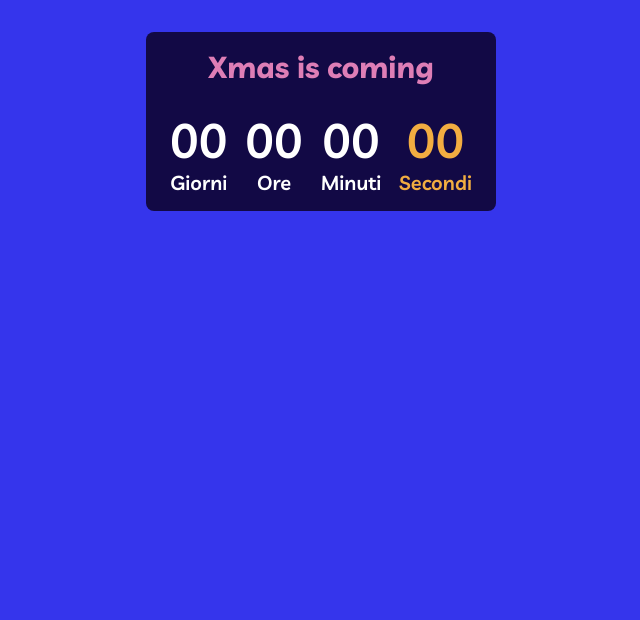
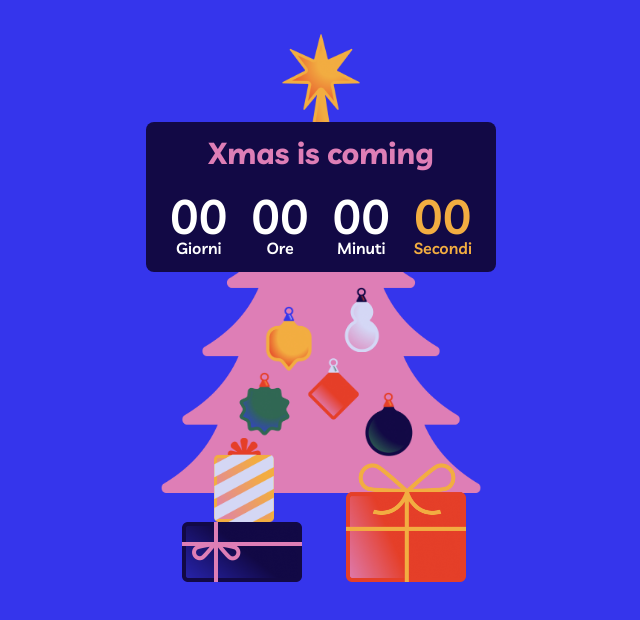
Before and after one commit to FeloMatta/Xmas-counter, a plain HTML site: page index.html in a window 1280 px wide. Shown: the whole page, without its empty margins (319-959 px from the left). Drawn offline with Linux system fonts and the light colour scheme.

Commit message:
Aggiunto albero, regali e palline

```diff
--- a/index.html
+++ b/index.html
@@ -35,7 +35,21 @@
                         </div>
                     </div>
                 </div>
+                <!-- Albero -->
+                <img src="images/tree.png" alt="albero">
+                <!-- Regali -->
+                <img class="gift gift_1" src="images/gift_1.png" alt="regalo 1">
+                <img class="gift gift_2" src="images/gift_2.png" alt="regalo 2">
+                <img class="gift gift_3" src="images/gift_3.png" alt="regalo 3">
+                <!-- Palline -->
+                <img class="ball ball_1" src="images/ball_1.png" alt="palla 1">
+                <img class="ball ball_2 bumb" src="images/ball_2.png" alt="palla 2">
+                <img class="ball ball_3 bump" src="images/ball_3.png" alt="palla 3">
+                <img class="ball ball_4 jingle" src="images/ball_4.png" alt="palla 4">
+                <img class="ball ball_5 jingle" src="images/ball_5.png" alt="palla 5">
             </div>
         </div>
+
+        <script src="main.js"></script>
     </body>
 </html>
--- a/style.css
+++ b/style.css
@@ -1,51 +1,111 @@
-*{
+/* CSS Reset */
+* {
+    box-sizing: border-box;
+    margin: 0;
     padding: 0;
-    margin: 0;
-    box-sizing: border-box;
 }
 
-html{
-    background-color: #3535ec;
-    font-family: 'Livvic', sans-serif;
+img {
+    max-width: 100%;
 }
 
-.container{
+html {
+    background-color: #3535EC;
+    font-family: 'Livvic', sans-serif;
+    line-height: 1;
+}
+
+.container {
     width: 350px;
     margin: 32px auto 0 auto;
 }
 
-.panel{
+.xmas-stage {
+    position: relative;
+    height: 600px;
+}
+
+.panel {
     background-color: #120945;
     padding: 16px 24px;
     border-radius: 8px;
+
+    position: absolute;
+    top: 90px;
+    width: 100%;
 }
 
-h1{
+h1 {
     text-align: center;
-    color: #de7eb6;
+    color: #DE7EB6;
     margin-bottom: 24px;
     font-size: 30px;
 }
 
-.counter{
+.counter {
     display: flex;
     justify-content: space-between;
 }
 
-.counter-block{
+.counter-block {
     color: #ffffff;
     text-align: center;
     font-weight: 600;
 }
-
-.counter-block:last-child{
-    color: #f2ad41;
+.counter-block:last-child {
+    color: #F2AD41;
+}
+.counter-block-number {
+    font-size: 48px;
+}
+.counter-block-label {
+    font-size: 20px;
 }
 
-.counter-block-number{
-    font-size: 48px;
+/* Regali */
+.gift {
+    position: absolute;
+    width: 120px;
+}
+.gift_1 {
+    bottom: 50px;
+    right: 30px;
+}
+.gift_2 {
+    bottom: 50px;
+    left: 36px;
+    width: 120px;
 }
 
-.counter-block-lable{
-    font-size: 20px;
+.gift_3 {
+    bottom: 110px;
+    left: 68px;
+    width: 60px;
 }
+/* Palline */
+.ball {
+    position: absolute;
+    width: 65px;
+}
+.ball_1 {
+    top: 340px;
+    left: 86px;
+}
+.ball_2 {
+    top: 274px;
+    left: 110px;
+}
+.ball_3 {
+    top: 255px;
+    right: 102px;
+}
+
+.ball_4 {
+    top: 360px;
+    right: 75px;
+}
+
+.ball_5 {
+    top: 326px;
+    left: 155px;
+}
```
Also changed, not shown: main.js (added).
